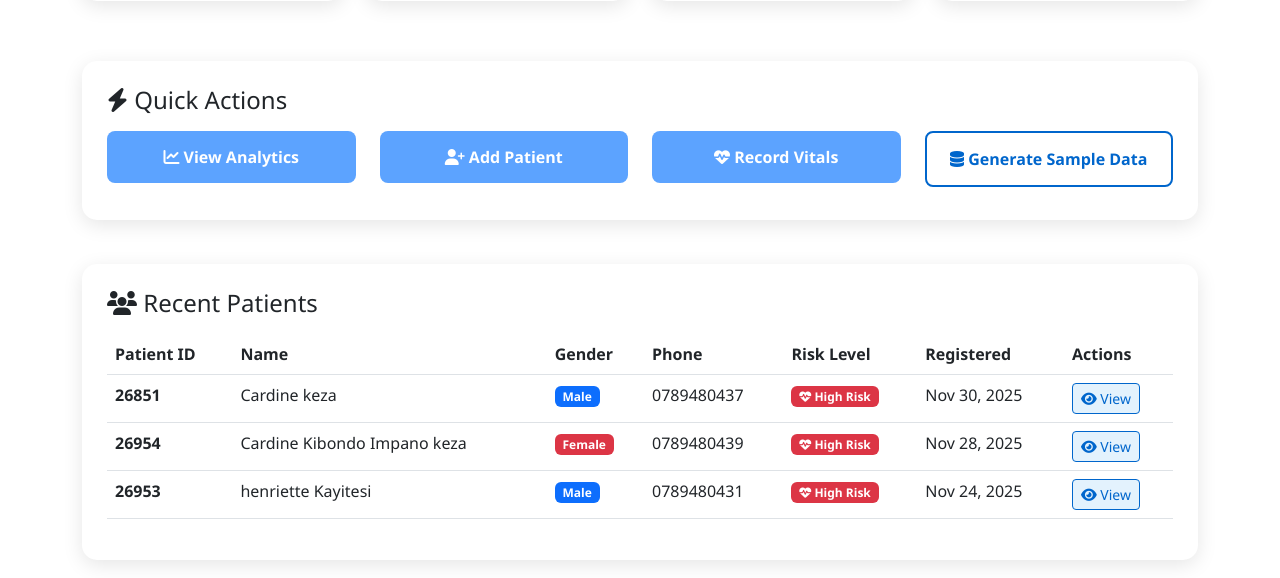
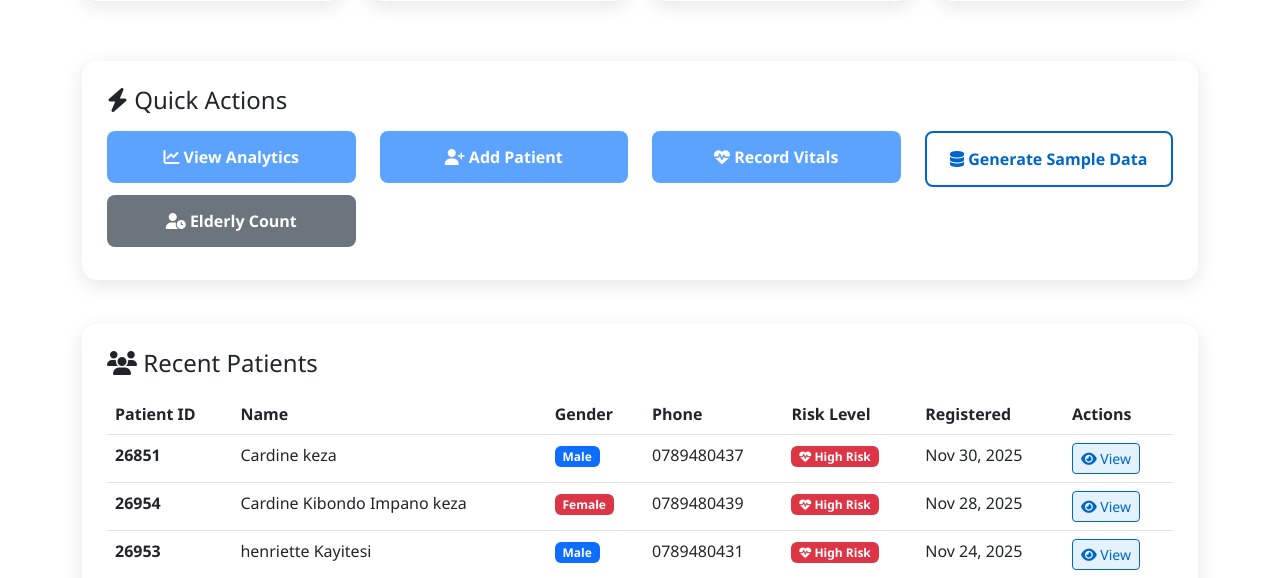
Before and after one commit to kezacardine/kfh_hospital, a Django app: template templates/hospital/dashboard.html in a window 1280 px wide. Shown: the part 430-1008 px from the top of the page. Run offline with Django 5.2, Linux system fonts and the light colour scheme; the template is opened without the code that fills it: values that come from a table or form of the project are taken from there, others are empty; data comes from the database, SQL or seed files in the repository; parts of the project's set-up code (start-up, migrations or seed data) failed here and were passed over.

Commit message:
Add button for Elderly Count in dashboard

```diff
--- a/templates/hospital/dashboard.html
+++ b/templates/hospital/dashboard.html
@@ -94,6 +94,12 @@
                             <i class="fas fa-database"></i> Generate Sample Data
                         </a>
                     </div>
+                    <div class="col-md-3 mb-2">
+                       <a href="{% url 'hospital:elderly_count' %}" class="btn w-100"  style="background: #6c757d; color: white; padding: 14px; border-radius: 8px;
+                            font-weight: 600; font-size: 1rem; border: none;">
+                              <i class="fas fa-user-clock"></i> Elderly Count
+                        </a>
+                    </div>
                 </div>
             </div>
         </div>
```
